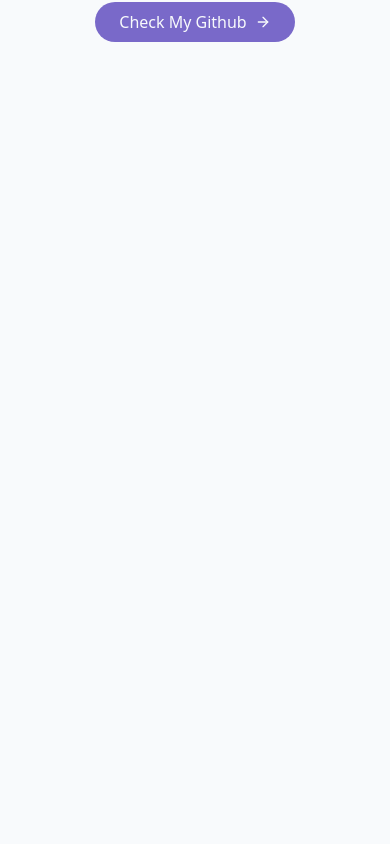
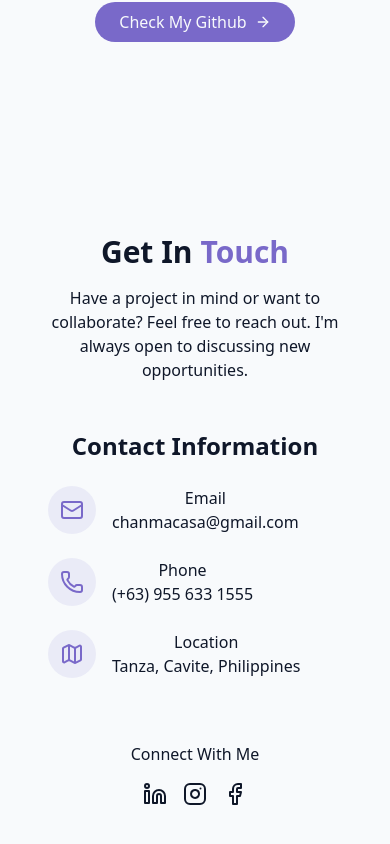
Before and after one commit to Mojoejoe08/tailwindpractice, a React (Vite) app: page / in a window 390 px wide. Shown: the part 6626-7470 px from the top of the page. Before the commit the page ends 6764 px from the top, so only its background shows below. Built offline with nearby package versions, Linux system fonts and the light colour scheme.

Commit message:
Add contact section

```diff
--- /dev/null
+++ b/src/components/ContactSection.jsx
@@ -0,0 +1,70 @@
+import { Facebook, Instagram, Linkedin, Mail, Map, Phone } from "lucide-react";
+
+
+export const ContactSection = () => {
+    return <section id="contact" className="py-24 px-4 relative bg-secondary/30">
+        <div className="container mx-auto max-w-5xl">
+            <h2 className="text-3xl md:4xl font-bold mb-4 text-center">Get In <span className="text-primary"> Touch </span></h2>
+            <p className="text-center text-muted-foreground mb-12 max-w-12xl mx-auto">
+                Have a project in mind or want to collaborate? Feel free to reach out.
+                I'm always open to discussing new opportunities.
+            </p>
+            <div className="grid grid-cols-1 md:grid-cols-2 gap-12">
+                <div className="space-y-8 ">
+                    <h3 className="text-2xl font-semibold mb-6">Contact Information</h3>
+                    <div className="space-y-6 justify-center">
+                    <div className="flex item-start space-x-4">
+                            <div className="p-3 rounded-full bg-primary/10">
+                                <Mail className="h-6 w-6 text-primary"/>
+                            </div>
+                            <div>
+                                <h4 className="font-medium"> Email </h4>
+                                <a href="mailto:chanmacasa@gmail.com" className="text-muted-foreground hover:text-primary transition-colors">
+                                    chanmacasa@gmail.com
+                                </a>
+                            </div>
+                        </div>
+
+                        <div className="flex item-start space-x-4">
+                            <div className="p-3 rounded-full bg-primary/10">
+                                <Phone className="h-6 w-6 text-primary"/>
+                            </div>
+                            <div>
+                                <h4 className="font-medium"> Phone </h4>
+                                <a href="tel:09556331555" className="text-muted-foreground hover:text-primary transition-colors">
+                                    (+63) 955 633 1555
+                                </a>
+                            </div>
+                        </div>
+
+                        <div className="flex item-start space-x-4">
+                            <div className="p-3 rounded-full bg-primary/10">
+                                <Map className="h-6 w-6 text-primary"/>
+                            </div>
+                            <div>
+                                <h4 className="font-medium"> Location </h4>
+                                <a href="https://www.google.com/maps/place/Tanza,+Cavite" target="_blank" className="text-muted-foreground hover:text-primary transition-colors">
+                                    Tanza, Cavite, Philippines
+                                </a>
+                            </div>
+                        </div>
+                    </div>
+                    <div className="pt-8">
+                        <h4 className="font-medium mb-4 "> Connect With Me</h4>
+                        <div className="flex space-x-4 justify-center">
+                            <a>
+                                <Linkedin/>
+                            </a>
+                            <a>
+                                <Instagram />
+                            </a>
+                            <a>
+                                <Facebook/>
+                            </a>
+                        </div>
+                    </div>
+                </div>
+            </div>
+        </div>
+    </section>
+};
--- a/src/pages/Home.jsx
+++ b/src/pages/Home.jsx
@@ -5,6 +5,7 @@
 import { AboutSection } from "../components/AboutSection";
 import { SkillsSection } from "../components/SkillsSection";
 import { ProjectSection } from "../components/ProjectSection";
+import { ContactSection } from "../components/ContactSection";
 
 export const Home = () =>{
     return (<div className="min-h-screen bg-background text-foreground overflox-x-hidden">
@@ -23,6 +24,7 @@
             <AboutSection/>
             <SkillsSection/>
             <ProjectSection/>
+            <ContactSection/>
         </main>
 
         {/*Footer*/}
```
